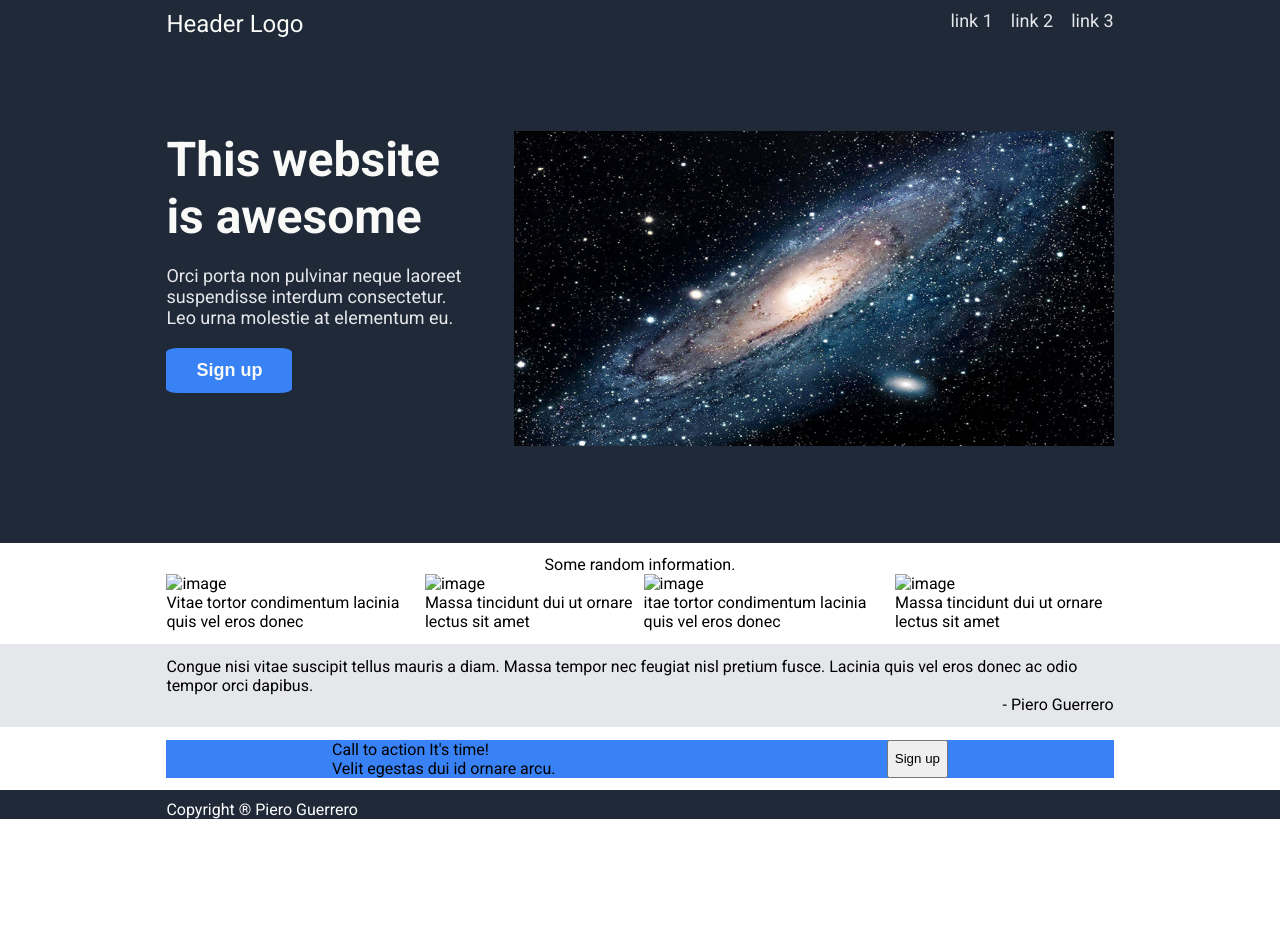
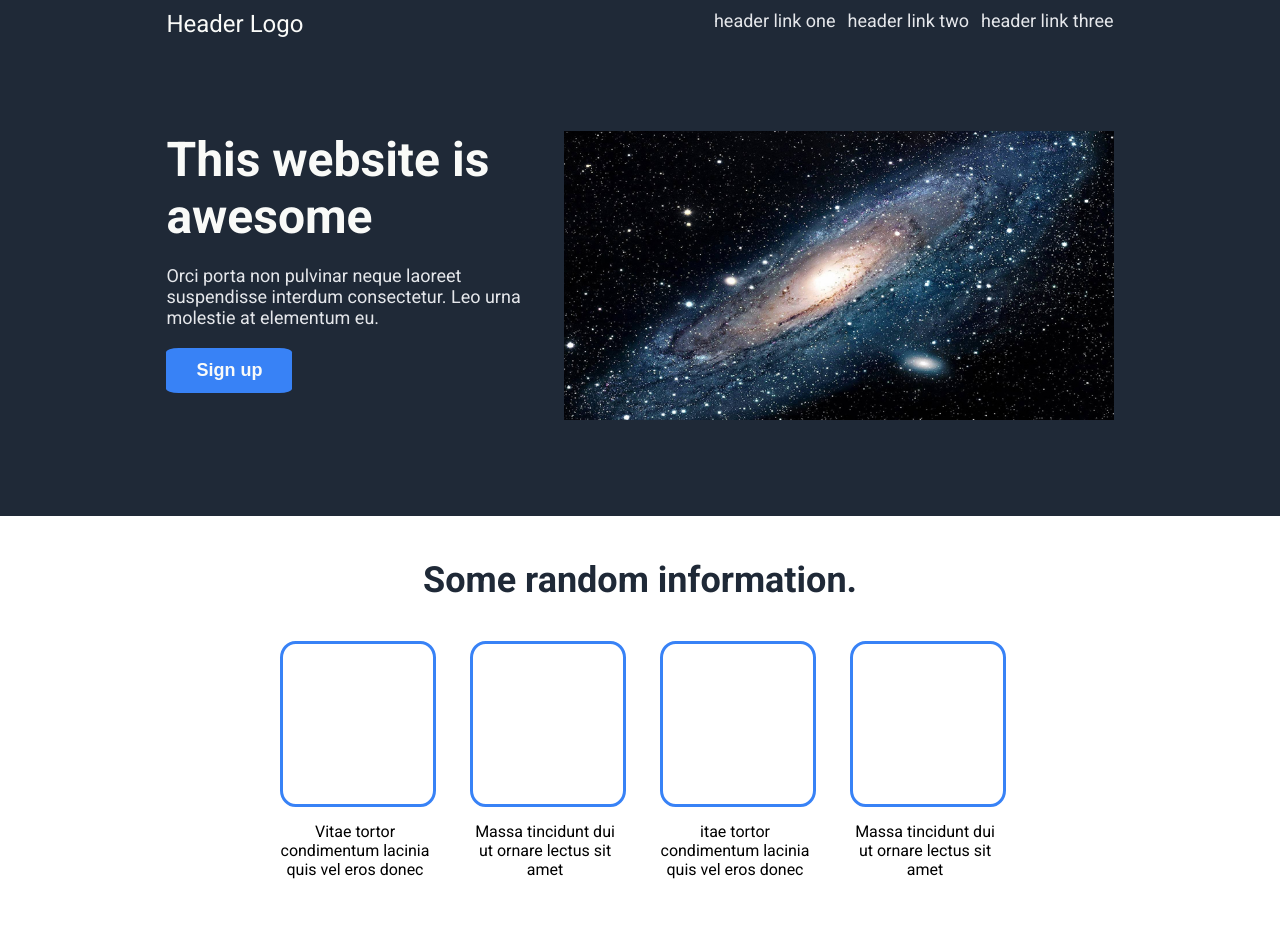
Before and after one commit to pieroguerrero/landing-page, a plain HTML site: page index.html in a window 1280 px wide. Shown: the top 942 px of the page. Before the commit the page ends 819 px from the top, so only its background shows below. Drawn offline with Linux system fonts and the light colour scheme.

Commit message:
landing 2

```diff
--- a/index.html
+++ b/index.html
@@ -15,9 +15,9 @@
             <div class="logo">Header Logo</div>
             <div class="links1">
                 <ul>
-                    <li><a href="#">link 1</a></li>
-                    <li><a href="#">link 2</a></li>
-                    <li><a href="#">link 3</a></li>
+                    <li><a href="#">header link one</a></li>
+                    <li><a href="#">header link two</a></li>
+                    <li><a href="#">header link three</a></li>
                 </ul>
             </div>
         </div>
@@ -39,19 +39,23 @@
                 <div class="details1">
                     <ul>
                         <li>
-                            <img src="" alt="image">
+                            <!-- <img src="" alt="image"> -->
+                            <div class="imgsqr"></div>
                             <div class="description2">Vitae tortor condimentum lacinia quis vel eros donec</div>
                         </li>
                         <li>
-                            <img src="" alt="image">
+                            <!-- <img src="" alt="image"> -->
+                            <div class="imgsqr"></div>
                             <div class="description2">Massa tincidunt dui ut ornare lectus sit amet</div>
                         </li>
                         <li>
-                            <img src="" alt="image">
+                            <!-- <img src="" alt="image"> -->
+                            <div class="imgsqr"></div>
                             <div class="description2">itae tortor condimentum lacinia quis vel eros donec</div>
                         </li>
                         <li>
-                            <img src="" alt="image">
+                            <!-- <img src="" alt="image"> -->
+                            <div class="imgsqr"></div>
                             <div class="description2">Massa tincidunt dui ut ornare lectus sit amet</div>
                         </li>
                     </ul>
--- a/style.css
+++ b/style.css
@@ -28,10 +28,10 @@ body {
     padding: 0;
     margin: 0;
     list-style-type: none;
-    gap: 18px;
+    gap: 12px;
 }
 
-.header-body a{
+.header-body a {
     text-decoration: none;
     font-size: 18px;
     color: #E5E7EB;
@@ -43,37 +43,37 @@ body {
     padding: 1% 13%;
 }
 
-.presentation-body{
+.presentation-body {
     display: flex;
-    justify-content:center;
+    justify-content: center;
     gap: 4%;
     margin: 80px 0px;
 
 }
 
-.description-action{
+.description-action {
     flex: 0 1 auto;
 }
 
-.presentation-body .title1{
+.presentation-body .title1 {
     font-size: 48px;
-    font-weight:bolder;
+    font-weight: bolder;
     color: #F9FAF8;
     margin-bottom: 20px;
 }
 
-.presentation-body .description1{
+.presentation-body .description1 {
     font-size: 18px;
     color: #E5E7EB;
     margin-bottom: 20px;
 }
 
-.presentation-body img{
-    width: 600px;
+.presentation-body img {
+    width: 550px;
     flex: 0 0 auto;
 }
 
-.presentation-body .signup1{
+.presentation-body .signup1 {
     background-color: #3882F6;
     border-width: 0px;
     border-radius: 10%;
@@ -85,11 +85,11 @@ font-size: 18px;
 
 .comments {
     background-color: #E5E7EB;
-    padding: 1% 13%;
+    padding: 1% 20%;
 }
 
-.information{
-    padding: 1% 13%;
+.information {
+    padding: 1% 20%;
 }
 
 .information-body ul {
@@ -98,20 +98,58 @@ font-size: 18px;
     list-style-type: none;
     padding: 0;
     margin: 0;
+    gap: 40px;
+    flex-wrap: wrap;
+}
+
+.information-body li {
+    width: 150px;
+    margin-bottom: 60px;
+}
+
+.imgsqr {
+    width: 150px;
+    height: 160px;
+    border: #3882F6;
+    border-style: solid;
+    border-radius: 10%;
+    margin-bottom: 15px;
+}
+
+.information-body .description2 {
+    text-align: center;
+
 }
 
 .title2 {
     text-align: center;
+    font-size: 36px;
+    color: #1F2937;
+    font-weight: bolder;
+    margin-bottom: 40px;
+    margin-top: 30px;
 }
 
 .comments-body {
     display: flex;
     flex-direction: column;
     align-items: center;
+    justify-content: center;
+
+    height: 350px;
+}
+
+.comments-body .text1 {
+    font-size: 36px;
+    font-style: italic;
+    color: #1F2937;
+    font-weight: lighter;
 }
 
 .comments-body .author1 {
     align-self: flex-end;
+    font-weight: bolder;
+
 }
 
 .ctawrapper {
@@ -121,5 +159,5 @@ font-size: 18px;
 }
 
 .cta {
-    padding: 1% 13%;
+    padding: 1% 20%;
 }
```
Lines whose indentation alone changed are shown as unchanged.
